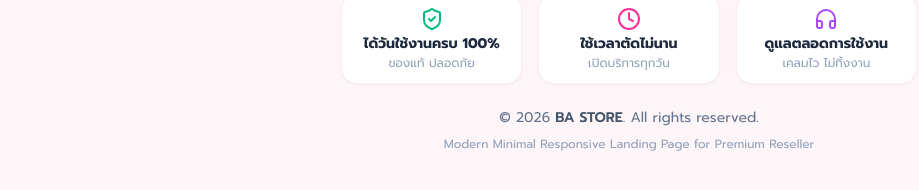
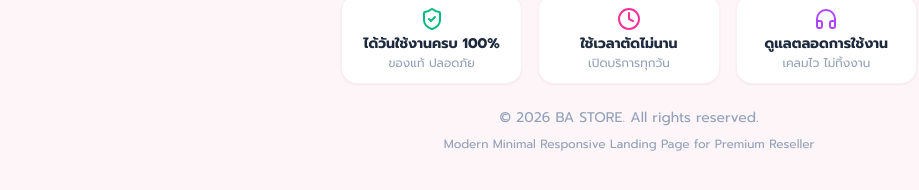
Before and after one commit to Thitiwutwork/Ba_Store, a React (Vite) app: page / in a window 1280 px wide. Shown: the part 2153-2343 px from the top of the page, without its empty margins (11-930 px from the left). Built offline with nearby package versions, Linux system fonts and the light colour scheme; no server answers; the database is empty.

Commit message:
fix: make secret admin trigger completely invisible without cursor or hover effects

```diff
--- a/src/components/Footer.jsx
+++ b/src/components/Footer.jsx
@@ -74,18 +74,13 @@ export default function Footer({ storeName = 'BA STORE', onOpenAdmin, settings =
         </div>
       </div>
 
-      {/* Copyright and Secret Admin link */}
-      <div className="text-xs sm:text-sm text-slate-500 flex items-center justify-center gap-2 mb-2 select-none">
-        <span>
-          © {new Date().getFullYear()}{' '}
-          <span
-            onClick={handleSecretTrigger}
-            className="cursor-pointer active:scale-95 inline-block font-semibold text-slate-600 hover:text-pink-600 transition-all select-none"
-            title=""
-          >
-            {storeName}
-          </span>
-          . All rights reserved.
+      {/* Copyright and Secret Admin link (Completely invisible to visitors) */}
+      <div className="text-xs sm:text-sm text-slate-400 select-none flex items-center justify-center gap-2 mb-2">
+        <span
+          onClick={handleSecretTrigger}
+          className="cursor-default select-none"
+        >
+          © {new Date().getFullYear()} {storeName}. All rights reserved.
         </span>
 
         {showAdminLink && (
```
